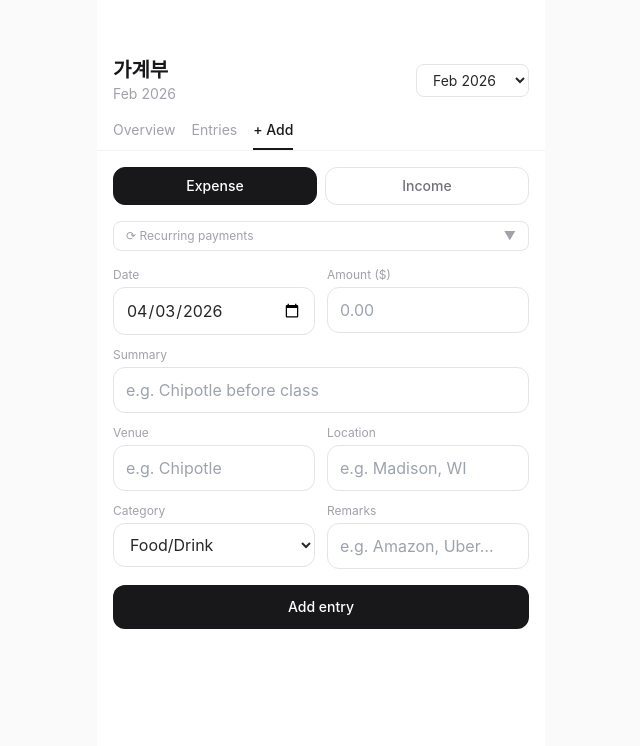
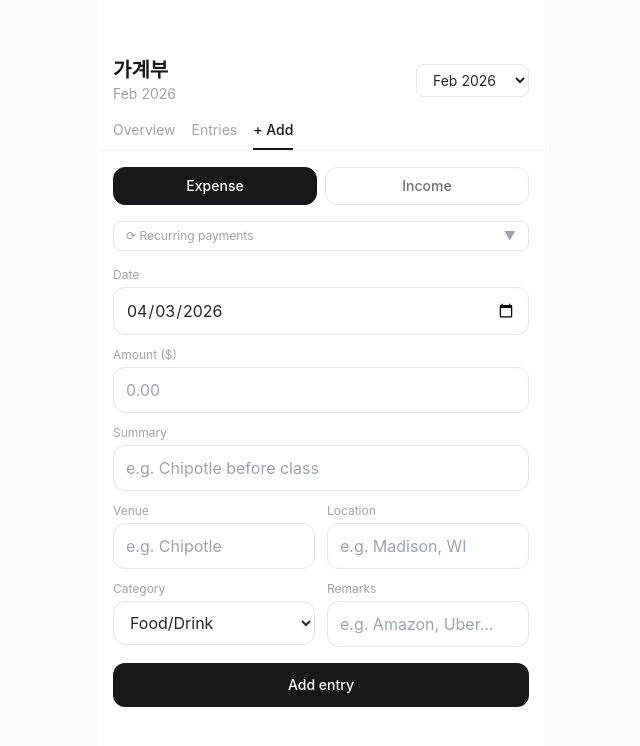
Before and after one commit to suheum-heo/moneymap, a Next.js app: page / in a window 1280 px wide. Both pictures are taken after a click on the button "+ Add". Shown: the top 746 px of the page, without its empty margins (319-959 px from the left). Built offline with nearby package versions, Linux system fonts and the light colour scheme.

Commit message:
fix: stack date and amount full width

```diff
--- a/src/app/components/AddEntry.tsx
+++ b/src/app/components/AddEntry.tsx
@@ -107,17 +107,15 @@ export default function AddEntry({ onAdd, onDone }: Props) {
       )}
 
       <div className="flex flex-col gap-3">
-        <div className="grid grid-cols-2 gap-3">
-          <div style={{ minWidth: 0 }}>
+        <div>
           <label className="text-xs text-zinc-400 mb-1 block">Date</label>
           <input type="date" value={date} onChange={e => setDate(e.target.value)}
-              className={inputCls} style={{ fontSize: '16px', width: '100%', minWidth: 0 }} />
+            className={inputCls} style={{ fontSize: '16px' }} />
         </div>
-          <div style={{ minWidth: 0 }}>
+        <div>
           <label className="text-xs text-zinc-400 mb-1 block">Amount ($)</label>
           <input type="number" value={amount} onChange={e => setAmount(e.target.value)}
             placeholder="0.00" step="0.01" inputMode="decimal" className={inputCls} style={{ fontSize: '16px' }} />
-          </div>
         </div>
 
         <div>
```
Lines whose indentation alone changed are shown as unchanged.
